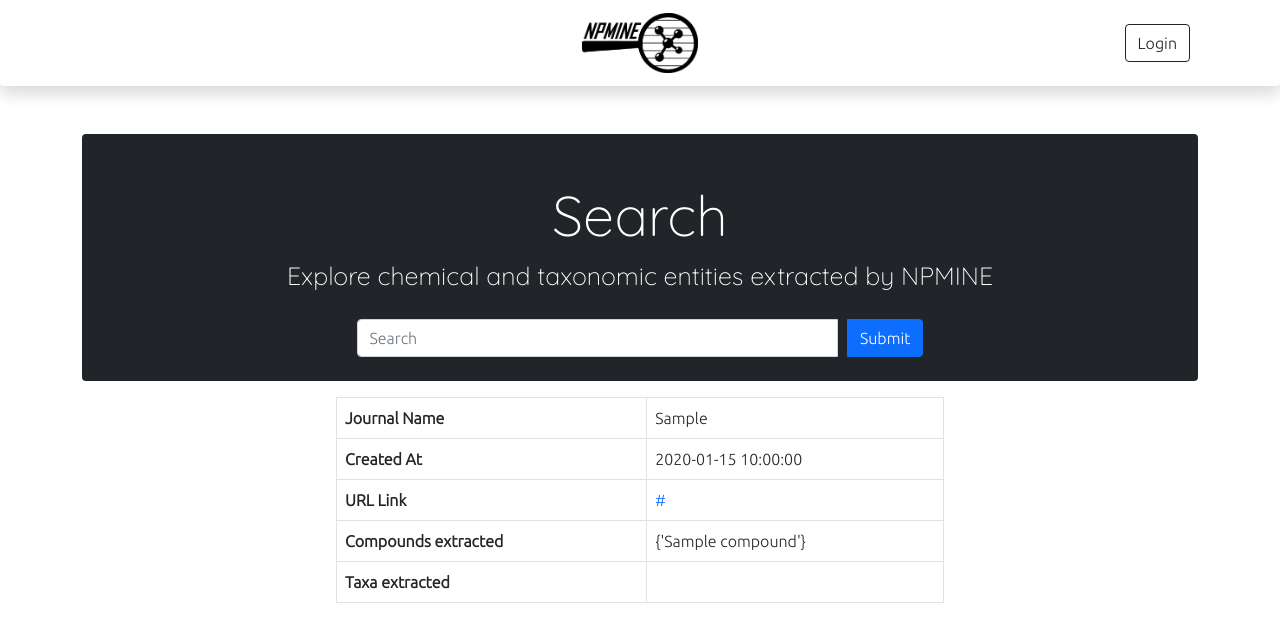
After one commit to KiqMartins/npmine_web_app, a Flask app: page /article/1 in a window 1280 px wide. The commit adds this page. Shown: the top 642 px of the page. Run offline with Flask 3, Linux system fonts and the light colour scheme; tables that the repository leaves empty hold one stand-in row (values such as "Sample post"); some libraries are stand-ins or nearby versions; some web fonts are replaced.

Commit message:
Adding NP Classifier and Article Pages

```diff
--- a/websiteNPMINE/main/routes.py
+++ b/websiteNPMINE/main/routes.py
@@ -79,11 +79,46 @@ def compound(compound_id):
     if not compound:
         abort(404)
 
-    # Get the articles associated with the compound using the `dois` relationship
-    articles = [doi.doi.replace('<DOI: ', '').replace('>', '') for doi in compound.dois]
+    # Get the article URLs and their corresponding IDs associated with the compound
+    articles = [(doi.id, doi.doi) for doi in compound.dois]
+
+    # Use NPclassifier API
+    api_url = f'https://npclassifier.gnps2.org/classify?smiles={compound.smiles}'
+    resposta_api = requests.get(api_url).json()
 
     # Pass all the required information from the compound object and the articles to the template
-    return render_template('compound.html', compound=compound, articles=articles)
+    return render_template('compound.html', compound=compound, articles=articles, resposta_api=resposta_api)
+
+
+@main.route('/article/<int:article_id>')
+def article(article_id):
+    # Fetch article from the DOI table based on the article_id
+    doi_record = DOI.query.get(article_id)
+    if not doi_record:
+        abort(404)
+
+     # Retrieve the compounds associated with the article
+    compounds = doi_record.compounds
+
+    if compounds:
+        first_compound = compounds[0]
+        journal_name = first_compound.journal
+        article_url = first_compound.article_url
+        created_at = first_compound.created_at
+    else:
+        journal_name = None
+        article_url = None
+        created_at = None
+
+     # Retrieve related compound names
+    related_compound_names = set()
+    for doi_compound in compounds:
+        related_compounds = Compounds.query.join(doicomp).filter(doicomp.columns.doi_id == article_id).all()
+        for compound in related_compounds:
+            related_compound_names.add(compound.compound_name)
+
+    # Pass the article to the template
+    return render_template('article.html', doi_record=doi_record, journal_name=journal_name, article_url=article_url, created_at=created_at, related_compound_names=related_compound_names)
 
 @main.route('/compound/<int:compound_id>/delete', methods=['POST'])
 @login_required
--- /dev/null
+++ b/websiteNPMINE/templates/article.html
@@ -0,0 +1,44 @@
+{% extends "layout.html" %}
+
+{% block bannercontent %}
+<!-- Banner -->
+<div class="container">
+  <div class="jumbotron p-3 py-3 pt-md-5 pb-md-4 mx-auto text-center text-white rounded bg-dark npmine-banner">
+    <h1 class="search display-4 font-italic">Search</h1>
+    <p class="search" style="font-size: 25px;">Explore chemical and taxonomic entities extracted by NPMINE</p>
+    <form id="search-form" class="form-inline justify-content-center mt-4 search-form">
+      <div class="input-group">
+        <input type="text" class="form-control search-input" id="search-input" name="search" placeholder="Search">
+        <button type="submit" class="btn btn-primary submit-btn">Submit</button>
+      </div>
+    </form>
+  </div>
+</div>
+
+<div class="container w-50 p-3">
+    <table class="table table-bordered">
+      <tbody>
+          <tr>
+              <th scope="row">Journal Name</th>
+              <td>{{ journal_name }}</td>
+          </tr>
+          <tr>
+            <th scope="row">Created At</th>
+            <td>{{ created_at.strftime('%Y-%m-%d %H:%M:%S') }}</td>
+          </tr>
+          <tr>
+              <th scope="row">URL Link</th>
+              <td><a href="{{ article_url }}" target="_blank">{{ article_url }}</a></td>
+          </tr>
+          <tr>
+            <th scope="row">Compounds extracted</th>
+            <td>{{ related_compound_names }}</td>
+          </tr>
+          <tr>
+              <th scope="row">Taxa extracted</th>
+              <td></td>
+          </tr>
+      </tbody>
+  </table>
+</div>
+{% endblock %}
```
Also changed, not shown: websiteNPMINE/templates/compound.html (+18 -24 lines).
